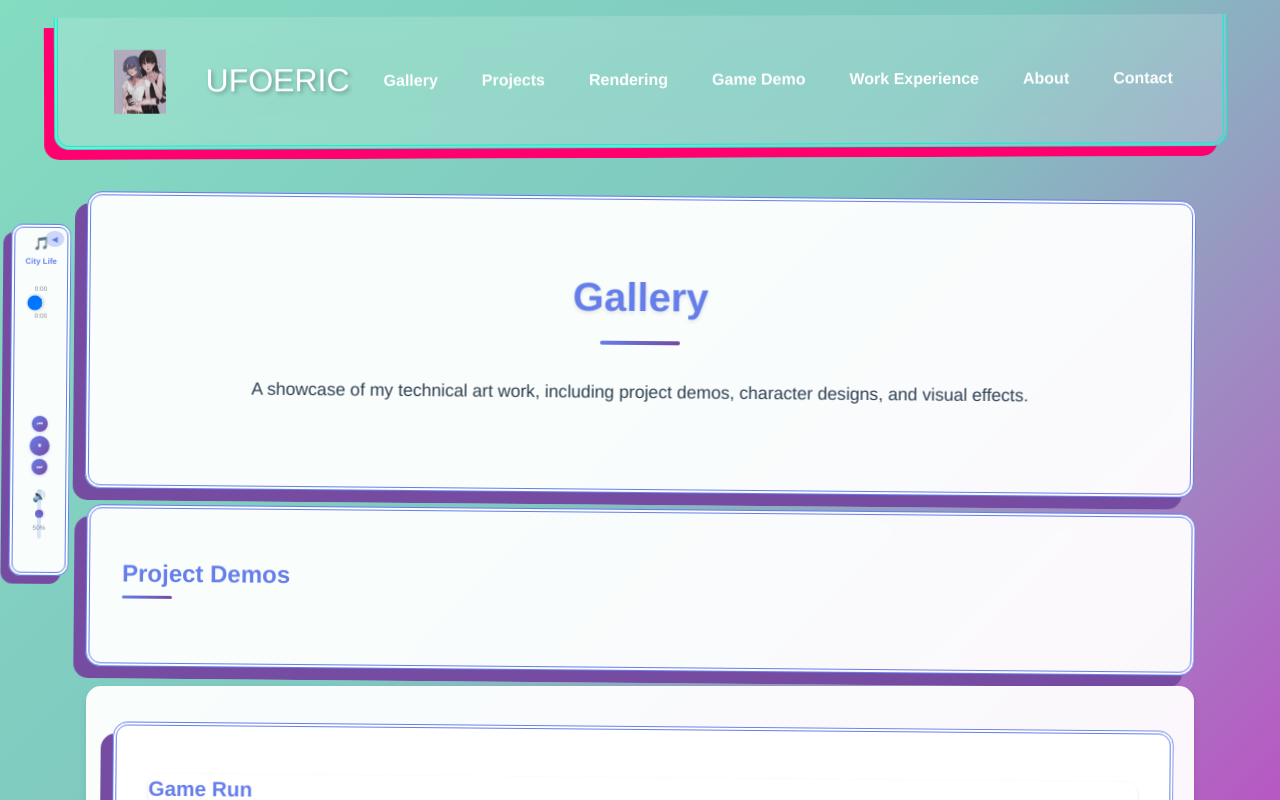
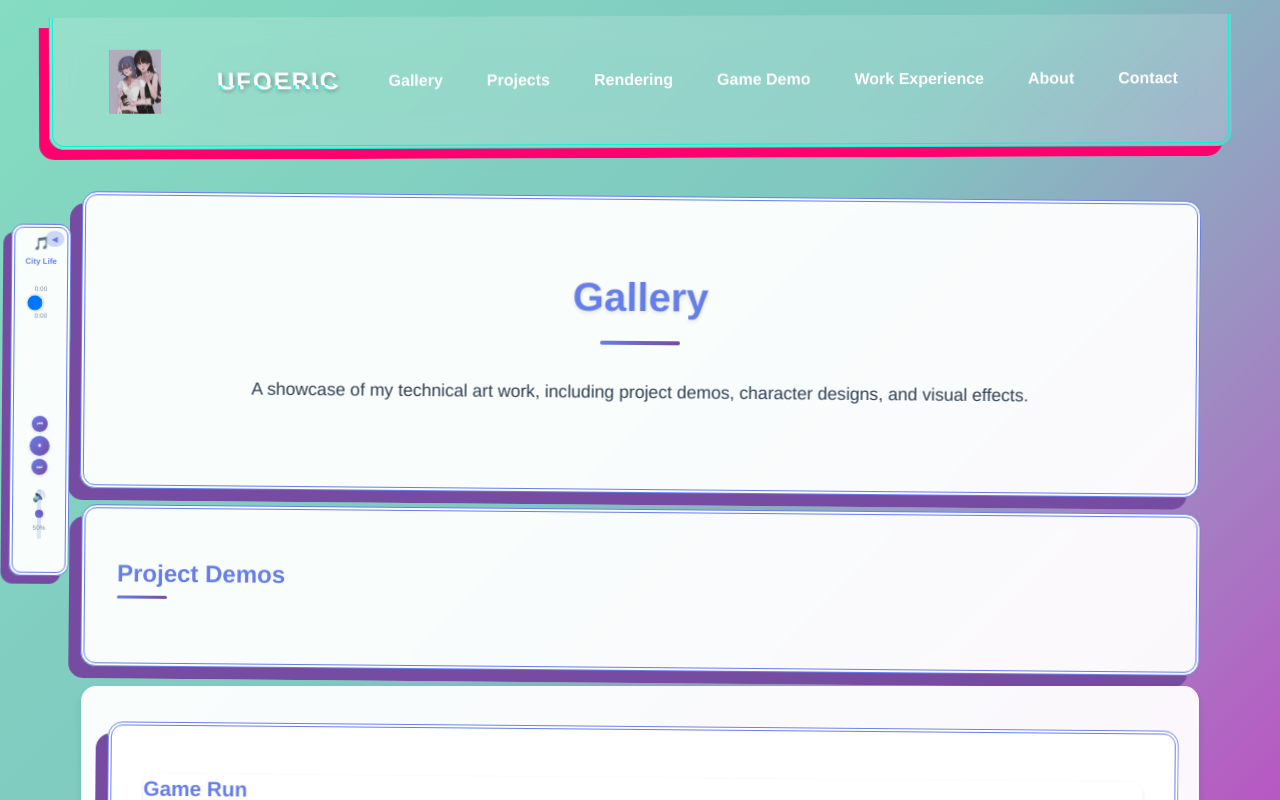
Before and after one commit to ufoericlaito/Portfolio_ufoeric, a React (Vite) app: page /Portfolio_ufoeric/Gallery in a window 1280 px wide. Shown: the top 800 px of the page. Built offline with nearby package versions, Linux system fonts and the light colour scheme.

Commit message:
Integrate GlitchText into TextContainer and apply glitch effect to navigation

```diff
--- a/src/App.tsx
+++ b/src/App.tsx
@@ -40,7 +40,11 @@ function App() {
             <img src={Logo} alt="UFOERIC Logo" className="logo" />
             <Nav className="logo-links">
               <Nav.Item>
-                <Nav.Link as={Link} to="/">UFOERIC</Nav.Link>
+                <Nav.Link as={Link} to="/">
+                  <div className="glitch-text-inline small">
+                    <span className="glitch-text" data-text="UFOERIC">UFOERIC</span>
+                  </div>
+                </Nav.Link>
               </Nav.Item>
             </Nav>
           </div>
@@ -121,7 +125,7 @@ function App() {
 
       {/* Footer */}
       <footer className="footer">
-        <p>&copy; 2025 UFOERIC. All rights reserved.</p>
+        <p>&copy; 2025 <span className="neon-flicker">UFOERIC</span>. All rights reserved.</p>
       </footer>
     </>
   );
--- a/src/Container/ImageContainer.css
+++ b/src/Container/ImageContainer.css
@@ -1,4 +1,4 @@
-/* ========== 图片容器样式 ========== */
+/* ========== ImageContainer ========== */
 .ImageTitleContainer {
   display: flex;
   flex-direction: column;
--- a/src/Container/TextContainer.css
+++ b/src/Container/TextContainer.css
@@ -1,4 +1,4 @@
-/* ========== 文本容器样式 ========== */
+/* ========== TextContainer ========== */
 .TitleContainer {
   display: flex;
   flex-direction: column;
@@ -76,3 +76,313 @@
     font-size: 0.95rem;
   }
 }
+
+/* ========== 故障文字容器样式 ========== */
+.glitch-text-container {
+  display: flex;
+  justify-content: center;
+  align-items: center;
+  margin: 2rem 0;
+  padding: 2rem;
+  background: rgba(0, 0, 0, 0.1);
+  border-radius: 15px;
+  backdrop-filter: blur(10px);
+  position: relative;
+  overflow: hidden;
+}
+
+/* 内联故障文字容器（用于导航栏等） */
+.glitch-text-inline {
+  display: inline-flex;
+  justify-content: center;
+  align-items: center;
+  margin: 0;
+  padding: 0.5rem 1rem;
+  background: transparent;
+  position: relative;
+  overflow: visible;
+}
+
+/* 容器背景动画 */
+.glitch-text-container::before {
+  content: '';
+  position: absolute;
+  top: 0;
+  left: -100%;
+  width: 100%;
+  height: 100%;
+  background: linear-gradient(
+    90deg,
+    transparent,
+    rgba(0, 245, 212, 0.1),
+    transparent
+  );
+  animation: scan 3s infinite;
+}
+
+@keyframes scan {
+  0% {
+    left: -100%;
+  }
+  100% {
+    left: 100%;
+  }
+}
+
+/* 故障文字样式 */
+.glitch-text-container .glitch-text,
+.glitch-text-inline .glitch-text {
+  position: relative;
+  color: #fff;
+  font-weight: bold;
+  letter-spacing: 3px;
+  text-transform: uppercase;
+  animation: glitch-skew 1s infinite;
+  margin: 0;
+  z-index: 1;
+}
+
+.glitch-text-container .glitch-text::before,
+.glitch-text-container .glitch-text::after,
+.glitch-text-inline .glitch-text::before,
+.glitch-text-inline .glitch-text::after {
+  content: attr(data-text);
+  position: absolute;
+  top: 0;
+  left: 0;
+  width: 100%;
+  height: 100%;
+}
+
+.glitch-text-container .glitch-text::before,
+.glitch-text-inline .glitch-text::before {
+  left: 2px;
+  text-shadow: -2px 0 #00f5d4;
+  clip: rect(44px, 450px, 56px, 0);
+  animation: glitch-anim 5s infinite linear alternate-reverse;
+}
+
+.glitch-text-container .glitch-text::after,
+.glitch-text-inline .glitch-text::after {
+  left: -2px;
+  text-shadow: -2px 0 #ff006e, 2px 2px #667eea;
+  animation: glitch-anim2 1s infinite linear alternate-reverse;
+}
+
+/* 尺寸变体 */
+.glitch-text-container.small .glitch-text,
+.glitch-text-inline.small .glitch-text {
+  font-size: 1.5rem;
+  letter-spacing: 2px;
+}
+
+.glitch-text-container.medium .glitch-text,
+.glitch-text-inline.medium .glitch-text {
+  font-size: 3rem;
+  letter-spacing: 3px;
+}
+
+.glitch-text-container.large .glitch-text,
+.glitch-text-inline.large .glitch-text {
+  font-size: 4rem;
+  letter-spacing: 4px;
+}
+
+/* 故障动画 1 */
+@keyframes glitch-anim {
+  0% {
+    clip: rect(31px, 9999px, 94px, 0);
+    transform: skew(0.3deg);
+  }
+  5% {
+    clip: rect(70px, 9999px, 71px, 0);
+    transform: skew(0.9deg);
+  }
+  10% {
+    clip: rect(65px, 9999px, 25px, 0);
+    transform: skew(0.2deg);
+  }
+  15% {
+    clip: rect(82px, 9999px, 61px, 0);
+    transform: skew(0.5deg);
+  }
+  20% {
+    clip: rect(54px, 9999px, 33px, 0);
+    transform: skew(0.8deg);
+  }
+  25% {
+    clip: rect(15px, 9999px, 98px, 0);
+    transform: skew(0.1deg);
+  }
+  30% {
+    clip: rect(92px, 9999px, 5px, 0);
+    transform: skew(0.7deg);
+  }
+  35% {
+    clip: rect(38px, 9999px, 87px, 0);
+    transform: skew(0.4deg);
+  }
+  40% {
+    clip: rect(76px, 9999px, 42px, 0);
+    transform: skew(0.6deg);
+  }
+  45% {
+    clip: rect(23px, 9999px, 68px, 0);
+    transform: skew(0.3deg);
+  }
+  50% {
+    clip: rect(59px, 9999px, 14px, 0);
+    transform: skew(0.9deg);
+  }
+  55% {
+    clip: rect(88px, 9999px, 51px, 0);
+    transform: skew(0.2deg);
+  }
+  60% {
+    clip: rect(12px, 9999px, 79px, 0);
+    transform: skew(0.5deg);
+  }
+  65% {
+    clip: rect(47px, 9999px, 36px, 0);
+    transform: skew(0.8deg);
+  }
+  70% {
+    clip: rect(91px, 9999px, 8px, 0);
+    transform: skew(0.1deg);
+  }
+  75% {
+    clip: rect(34px, 9999px, 63px, 0);
+    transform: skew(0.7deg);
+  }
+  80% {
+    clip: rect(72px, 9999px, 29px, 0);
+    transform: skew(0.4deg);
+  }
+  85% {
+    clip: rect(19px, 9999px, 84px, 0);
+    transform: skew(0.6deg);
+  }
+  90% {
+    clip: rect(56px, 9999px, 41px, 0);
+    transform: skew(0.3deg);
+  }
+  95% {
+    clip: rect(85px, 9999px, 17px, 0);
+    transform: skew(0.9deg);
+  }
+  100% {
+    clip: rect(28px, 9999px, 73px, 0);
+    transform: skew(0.2deg);
+  }
+}
+
+/* 故障动画 2 */
+@keyframes glitch-anim2 {
+  0% {
+    clip: rect(65px, 9999px, 100px, 0);
+    transform: skew(0.5deg);
+  }
+  10% {
+    clip: rect(79px, 9999px, 19px, 0);
+    transform: skew(0.8deg);
+  }
+  20% {
+    clip: rect(86px, 9999px, 27px, 0);
+    transform: skew(0.6deg);
+  }
+  30% {
+    clip: rect(68px, 9999px, 11px, 0);
+    transform: skew(0.9deg);
+  }
+  40% {
+    clip: rect(95px, 9999px, 36px, 0);
+    transform: skew(0.7deg);
+  }
+  50% {
+    clip: rect(16px, 9999px, 63px, 0);
+    transform: skew(0.5deg);
+  }
+  60% {
+    clip: rect(37px, 9999px, 89px, 0);
+    transform: skew(0.1deg);
+  }
+  70% {
+    clip: rect(51px, 9999px, 7px, 0);
+    transform: skew(0.3deg);
+  }
+  80% {
+    clip: rect(29px, 9999px, 76px, 0);
+    transform: skew(0.4deg);
+  }
+  90% {
+    clip: rect(46px, 9999px, 91px, 0);
+    transform: skew(0.2deg);
+  }
+  100% {
+    clip: rect(20px, 9999px, 67px, 0);
+    transform: skew(0.8deg);
+  }
+}
+
+/* 倾斜动画 */
+@keyframes glitch-skew {
+  0% {
+    transform: skew(0deg);
+  }
+  10% {
+    transform: skew(-1deg);
+  }
+  20% {
+    transform: skew(2deg);
+  }
+  30% {
+    transform: skew(-2deg);
+  }
+  40% {
+    transform: skew(1deg);
+  }
+  50% {
+    transform: skew(-1deg);
+  }
+  60% {
+    transform: skew(2deg);
+  }
+  70% {
+    transform: skew(0deg);
+  }
+  80% {
+    transform: skew(-1deg);
+  }
+  90% {
+    transform: skew(1deg);
+  }
+  100% {
+    transform: skew(0deg);
+  }
+}
+
+/* 响应式调整 - 故障文字 */
+@media (max-width: 768px) {
+  .glitch-text-container {
+    padding: 1.5rem;
+    margin: 1.5rem 0;
+  }
+
+  .glitch-text-container.small .glitch-text,
+  .glitch-text-inline.small .glitch-text {
+    font-size: 1.2rem;
+    letter-spacing: 1.5px;
+  }
+
+  .glitch-text-container.medium .glitch-text,
+  .glitch-text-inline.medium .glitch-text {
+    font-size: 2rem;
+    letter-spacing: 2px;
+  }
+
+  .glitch-text-container.large .glitch-text,
+  .glitch-text-inline.large .glitch-text {
+    font-size: 2.5rem;
+    letter-spacing: 3px;
+  }
+}
```
Also changed, not shown: src/App.css (line endings or trailing spaces).
